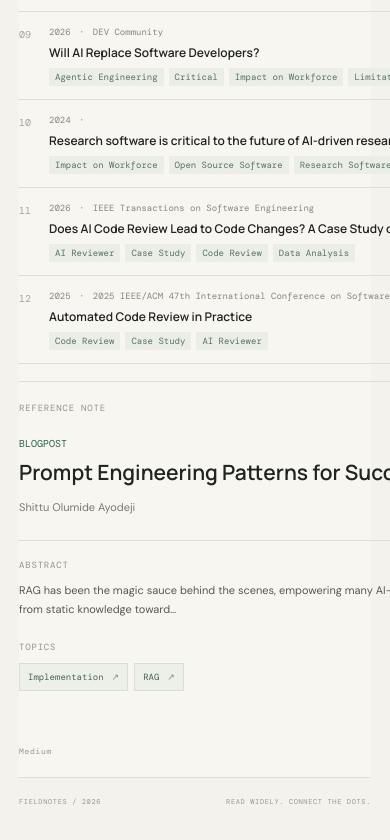
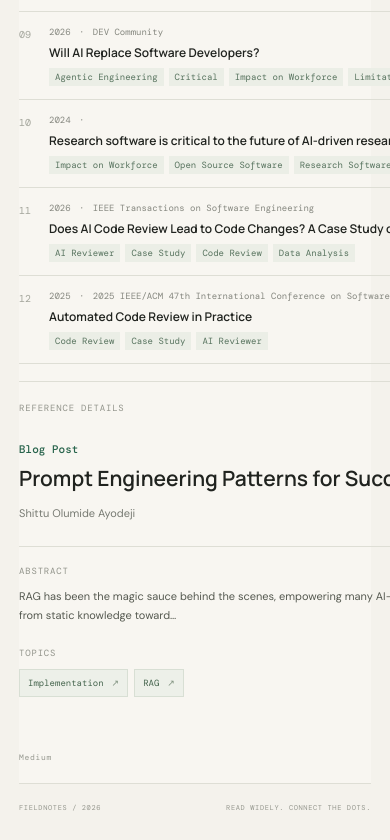
Before and after one commit to jdamerow/corpus-explorer, a React (Vite) app: page / in a window 390 px wide. Shown: the part 1223-2063 px from the top of the page. Built offline with nearby package versions, Linux system fonts and the light colour scheme.

Commit message:
Made year more prominent and changed view title

```diff
--- a/src/App.jsx
+++ b/src/App.jsx
@@ -81,6 +81,13 @@ function getAuthors(item) {
 
 function getYear(item) {
   return item.issued?.['date-parts']?.[0]?.[0] ?? 'Year unknown';
+}
+
+function formatItemType(type) {
+  return String(type || 'Reference')
+    .replace(/([a-z0-9])([A-Z])/g, '$1 $2')
+    .replace(/[-_]+/g, ' ')
+    .replace(/\b\w/g, (letter) => letter.toUpperCase());
 }
 
 function App() {
@@ -179,9 +186,11 @@ function App() {
         <aside className="detail-panel" aria-label="Selected reference">
           {selectedItem ? (
             <>
-              <div className="detail-topline"><span>REFERENCE NOTE</span><span>{getYear(selectedItem)}</span></div>
-              <div className="detail-type">{selectedItem.type?.replaceAll('-', ' ') ?? 'Reference'}</div>
-              <h2>{selectedItem.title ?? 'Untitled reference'}</h2>
+              <div className="detail-topline"><span>REFERENCE DETAILS</span></div>
+              <div className="detail-type-field">
+                <div className="detail-type">{formatItemType(selectedItem.type)}</div>
+              </div>
+              <h2>{selectedItem.title ?? 'Untitled reference'} ({getYear(selectedItem)})</h2>
               <div className="detail-authors">{getAuthors(selectedItem)}</div>
               <div className="detail-rule" />
               <div className="detail-label">ABSTRACT</div>
--- a/src/styles.css
+++ b/src/styles.css
@@ -72,7 +72,8 @@ button { color: inherit; }
 .reference-row:hover .row-arrow, .reference-row.is-selected .row-arrow { opacity: 1; }
 .detail-panel { min-width: 0; padding: 26px 0 20px 25px; display: flex; flex-direction: column; animation: arrive .5s .08s ease-out both; }
 .detail-topline { display: flex; justify-content: space-between; color: #92948b; font-size: 9px; }
-.detail-type { color: var(--green); font: 10px var(--mono); text-transform: uppercase; margin-top: 36px; }
+.detail-type-field { margin-top: 36px; }
+.detail-type { color: var(--green); font: 500 11px var(--mono); margin-top: 5px; }
 .detail-panel h2 { font: 600 21px/1.32 'Manrope', sans-serif; letter-spacing: 0; margin: 9px 0 12px; }
 .detail-authors { color: #777a72; font-size: 11px; line-height: 1.55; }
 .detail-rule { height: 1px; background: var(--line); margin: 24px 0 18px; }
@@ -110,7 +111,7 @@ button { color: inherit; }
   .workspace { grid-template-columns: 175px minmax(0, 1fr); }
   .results-panel { border-right: 0; }
   .detail-panel { grid-column: 2; border-top: 1px solid var(--line); padding: 22px 0 22px 21px; }
-  .detail-type { margin-top: 24px; }
+  .detail-type-field { margin-top: 24px; }
   .detail-abstract { max-width: 600px; }
   .detail-footer { margin-top: 26px; }
 }
@@ -137,6 +138,6 @@ button { color: inherit; }
   .result-count { margin-top: 19px; }
   .reference-row { grid-template-columns: 25px 1fr 14px; }
   .detail-panel { grid-column: auto; padding: 20px 0; }
-  .detail-type { margin-top: 23px; }
+  .detail-type-field { margin-top: 23px; }
   .page-footer { font-size: 7px; gap: 8px; }
 }
```
